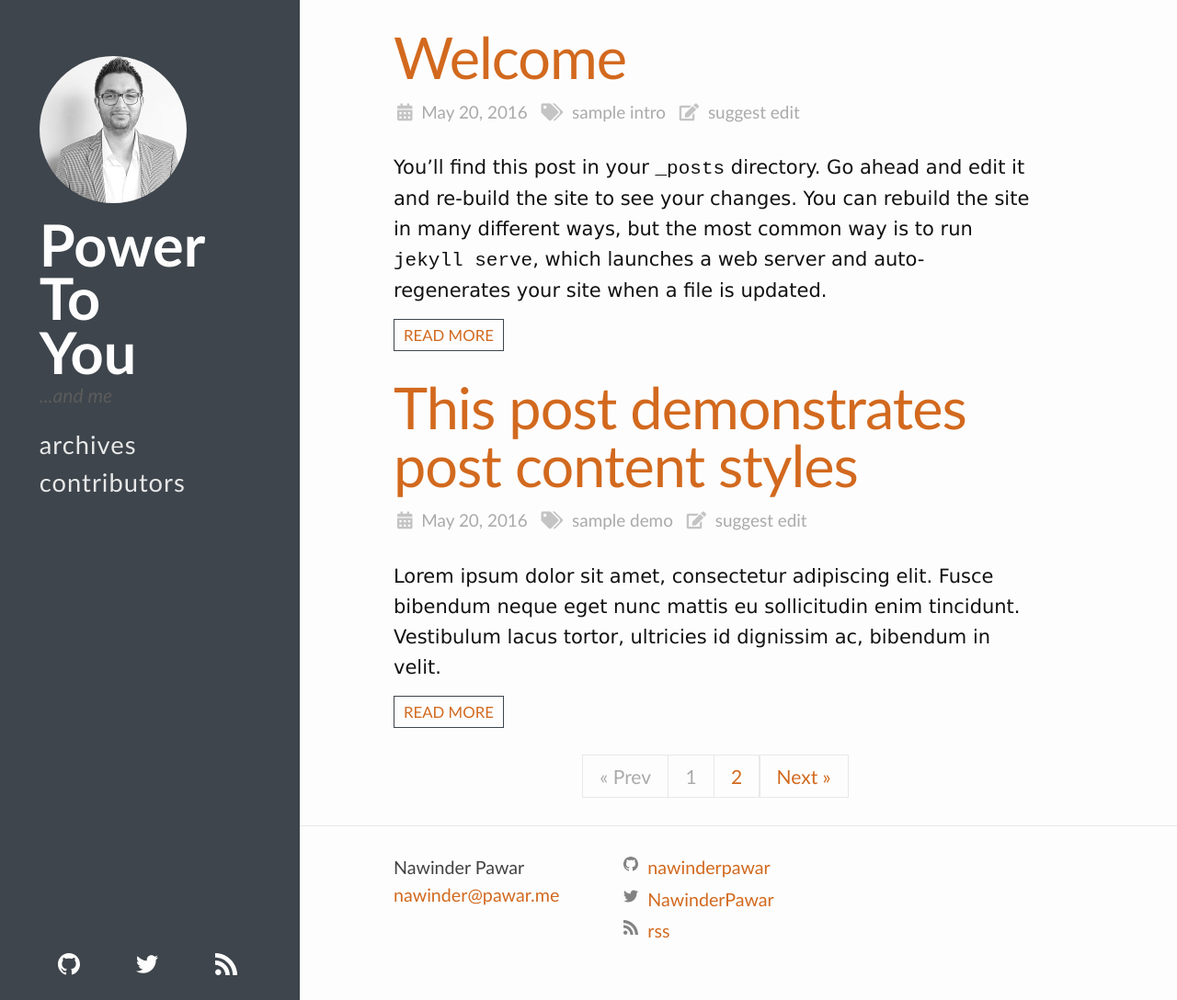
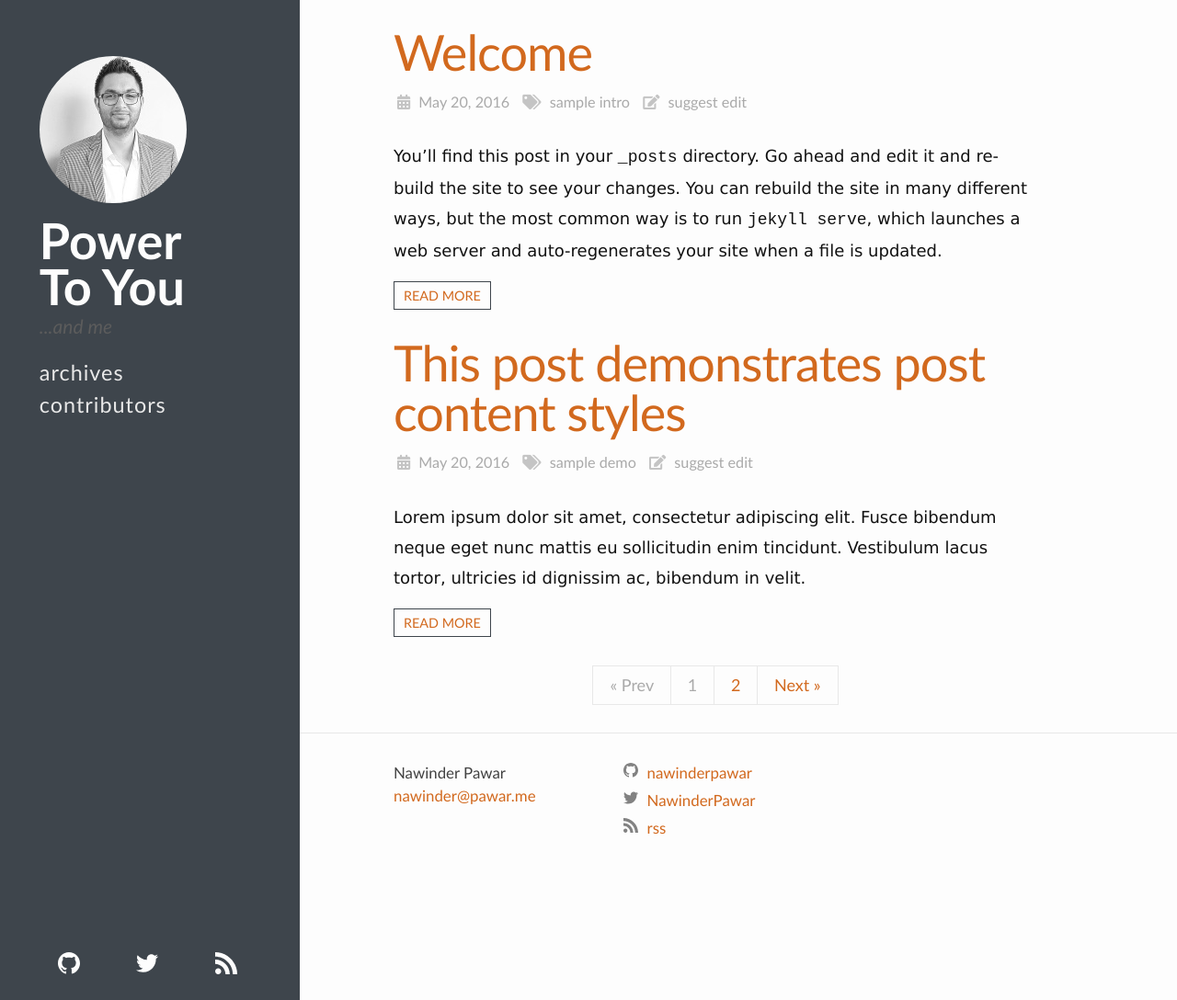
Before and after one commit to nawinderpawar/blog, a Jekyll site: the page built from index.html, in a window 1280 px wide and 1088 px high. Shown: the whole window at 92% size. Built offline with Jekyll 4.4.1, drawn with Linux system fonts in a browser that asks for light colours; cached includes are drawn as plain includes; nearby versions of some CDN libraries; some web fonts are replaced; library files that are not in the unit come from our copies; the list of posts is cut into pages by our own code.

Commit message:
Reduce font size

```diff
--- a/_sass/haackbar.scss
+++ b/_sass/haackbar.scss
@@ -9,7 +9,7 @@ $base-font-family: "Gill Sans MT","Gill Sans","Gill Sans Std",Verdana,"Bitstream
 $code-font-family: Consolas, Menlo, Monaco, 'Andale Mono', 'lucida console' !default;
 $baseurl: '' !default;
 
-$base-font-size:   21px !default;
+$base-font-size:   18px !default;
 $base-font-weight: 400 !default;
 $small-font-size:  $base-font-size * .875 !default;
 $base-line-height: 1.5 !default;
```
